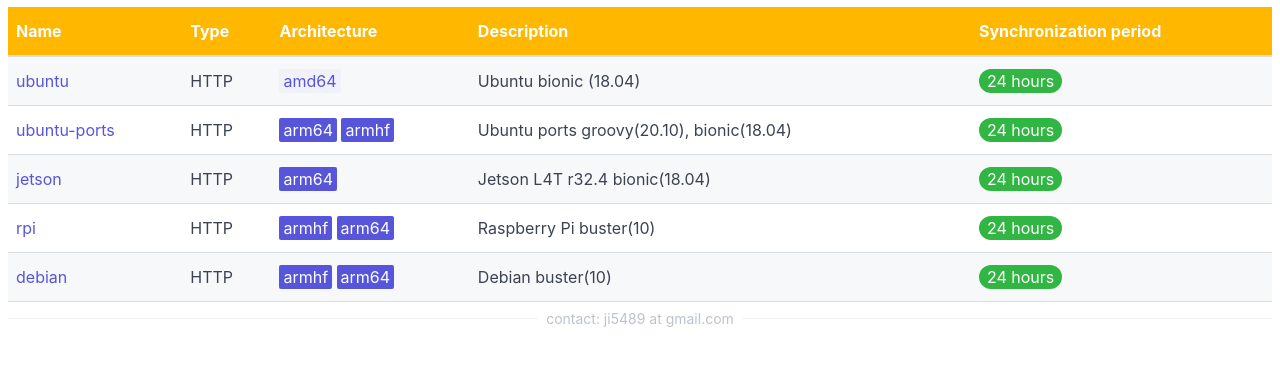
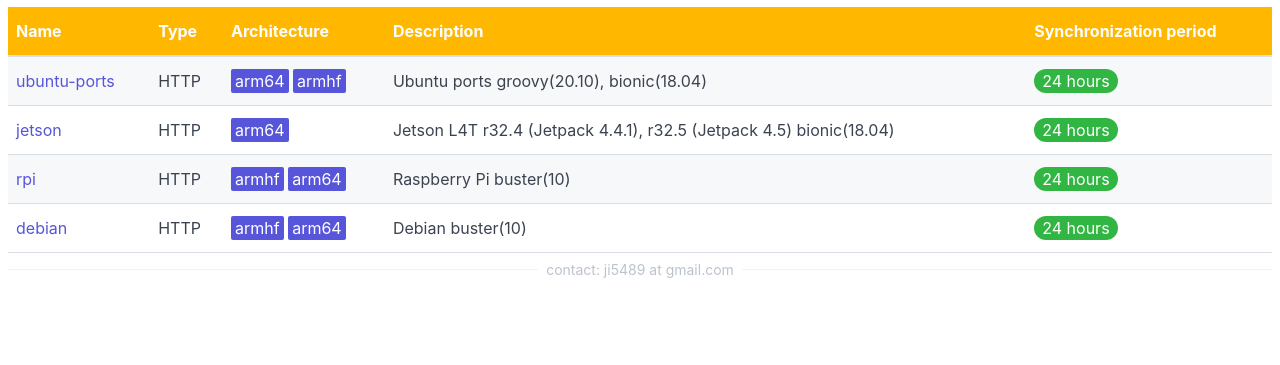
Before and after one commit to jungin500/kakaomirror-template, a plain HTML site: page index.html in a window 1280 px wide. Shown: the part 143-508 px from the top of the page. Drawn offline with Linux system fonts and the light colour scheme.

Commit message:
Changed items

```diff
--- a/index.html
+++ b/index.html
@@ -34,23 +34,6 @@
 
           <tr>
             <td>
-              <a href="/ubuntu">ubuntu</a>
-            </td>
-            <td>HTTP</td>
-            <td>
-              <span class="label label-secondary">amd64</span>
-            </td>
-            <td>
-              <span class="tooltip tooltip-top" data-tooltip="archive.ubuntu.com/ubuntu">Ubuntu bionic (18.04)
-              </span>
-            </td>
-            <td>
-              <span class="label label-success label-rounded">24 hours</span>
-            </td>
-          </tr>
-
-          <tr>
-            <td>
               <a href="/ubuntu-ports">ubuntu-ports</a>
             </td>
             <td>HTTP</td>
@@ -76,7 +59,7 @@
               <span class="label label-primary">arm64</span>
             </td>
             <td>
-              <span class="tooltip tooltip-top" data-tooltip="repo.download.nvidia.com/jetson">Jetson L4T r32.4 bionic(18.04)
+              <span class="tooltip tooltip-top" data-tooltip="repo.download.nvidia.com/jetson">Jetson L4T r32.4 (Jetpack 4.4.1), r32.5 (Jetpack 4.5) bionic(18.04)
               </span>
             </td>
             <td>
```
